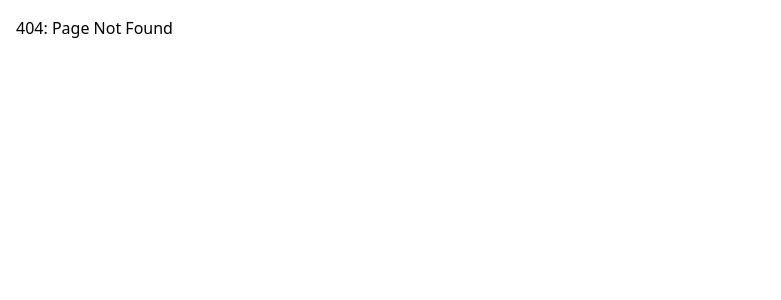
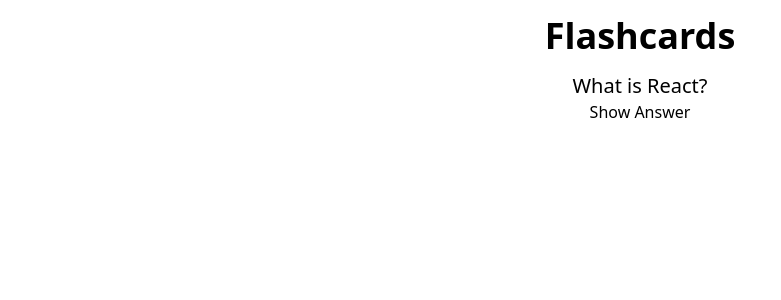
Before and after one commit to seanozalpasan/react-workshop-2025, a React (Vite) app: page /flashcards in a window 1280 px wide. Before the commit this address had no page. Shown: the top 300 px of the page, without its empty margins (0-781 px from the left). Built offline with nearby package versions, Linux system fonts and the light colour scheme.

Commit message:
Add basic flashcards

```diff
--- a/src/App.jsx
+++ b/src/App.jsx
@@ -13,6 +13,7 @@
  */
 import { Route, Switch } from "wouter";
 import HelloPage from "./pages/HelloPage";
+import FlashcardPage from "./pages/FlashcardPage";
 
 export default function App() {
   return (
@@ -20,6 +21,9 @@
       <Switch>
         {/* Displays a basic welcome page when the path is / */}
         <Route path="/" component={HelloPage} />
+
+        {/* Navigates to flashcard page when the path is /flashcards */}
+        <Route path="/flashcards" component={FlashcardPage} />
 
         {/* Shows a 404 error if the path doesn't match anything */}
         {
--- /dev/null
+++ b/src/components/Flashcard.jsx
@@ -0,0 +1,24 @@
+/**
+ * Flashcard.jsx
+ * By: Will Soylemez
+ * JumboCode Fall 2025
+ *
+ * TODO description
+ */
+
+import { useState } from "react";
+
+export default function FlashcardPage({ question, answer }) {
+
+  const [showAnswer, setShowAnswer] = useState(false);
+
+  return (
+    <>
+      <h2 className="text-xl">{question}</h2>
+      {showAnswer && <p>{answer}</p>}
+      <button onClick={() => setShowAnswer(!showAnswer)}>
+        {showAnswer ? "Hide Answer" : "Show Answer"}
+      </button>
+    </>
+  )
+}
--- /dev/null
+++ b/src/pages/FlashcardPage.jsx
@@ -0,0 +1,33 @@
+/**
+ * FlashcardPage.jsx
+ * By: Will Soylemez
+ * JumboCode Fall 2025
+ *
+ * TODO description
+ */
+
+import { useState } from "react";
+import PageTitle from "../components/PageTitle";
+import Flashcard from "../components/Flashcard";
+
+export default function FlashcardPage() {
+
+  const [cards, setCards] = useState([{ question: "What is React?", answer: "A JavaScript library for building user interfaces." }]);
+
+  return (
+    <>
+      <PageTitle contents="Flashcards" />
+      <div className="flex flex-col items-center">
+        {
+          cards.length === 0 ? (
+            <p>No flashcards available. Please add some!</p>
+          ) : (
+            cards.map((card, index) => (
+              <Flashcard key={index} question={card.question} answer={card.answer} />
+            ))
+          )
+        }
+      </div>
+    </>
+  )
+}
```
